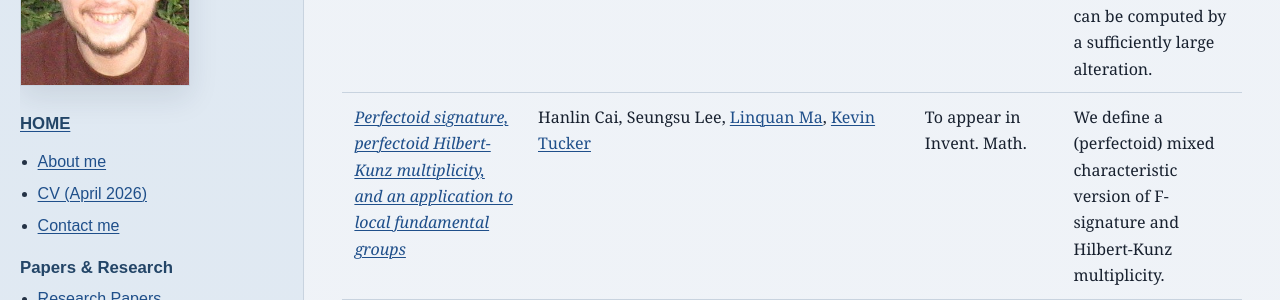
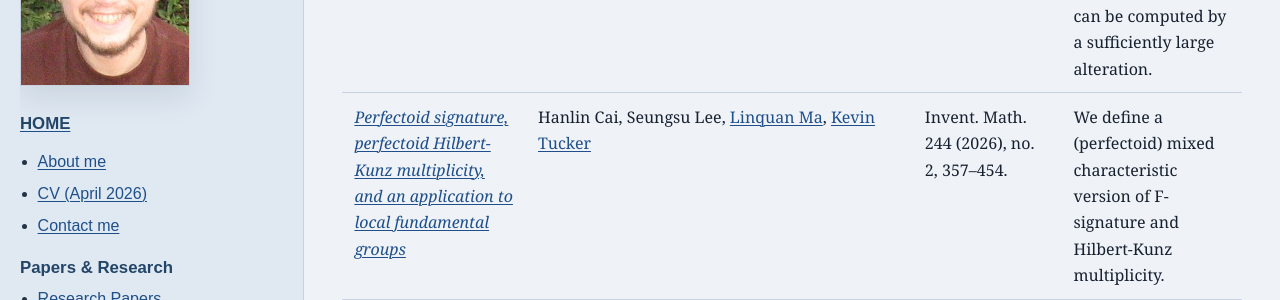
Before and after one commit to kschwede/kschwede.github.io, a Jekyll site: the page built from papers.html, in a window 1280 px wide and 900 px high, scrolled down 2428 px. Shown: the part 154-454 px from the top of the window. Built offline with Jekyll 4.4.1, drawn with Linux system fonts in a browser that asks for light colours.

Commit message:
Update publication details for a paper entry

```diff
--- a/papers.html
+++ b/papers.html
@@ -106,7 +106,7 @@ title: 'Research Papers'
               <tr>
                 <td><i><a href="https://arxiv.org/abs/2209.04046" target="_blank" rel="noopener noreferrer">Perfectoid signature, perfectoid Hilbert-Kunz multiplicity, and an application to local fundamental groups</a></i></td>
                 <td>Hanlin Cai, Seungsu Lee, <a href="https://www.math.purdue.edu/~ma326/" target="_blank" rel="noopener noreferrer">Linquan Ma</a>, <a href="https://sites.google.com/uic.edu/kftucker" target="_blank" rel="noopener noreferrer">Kevin Tucker</a></td>
-                <td>To appear in Invent. Math.</td>
+                <td>Invent. Math. 244 (2026), no. 2, 357–454.</td>
                 <td>We define a (perfectoid) mixed characteristic version of F-signature and Hilbert-Kunz multiplicity.</td>
               </tr>
 
```
